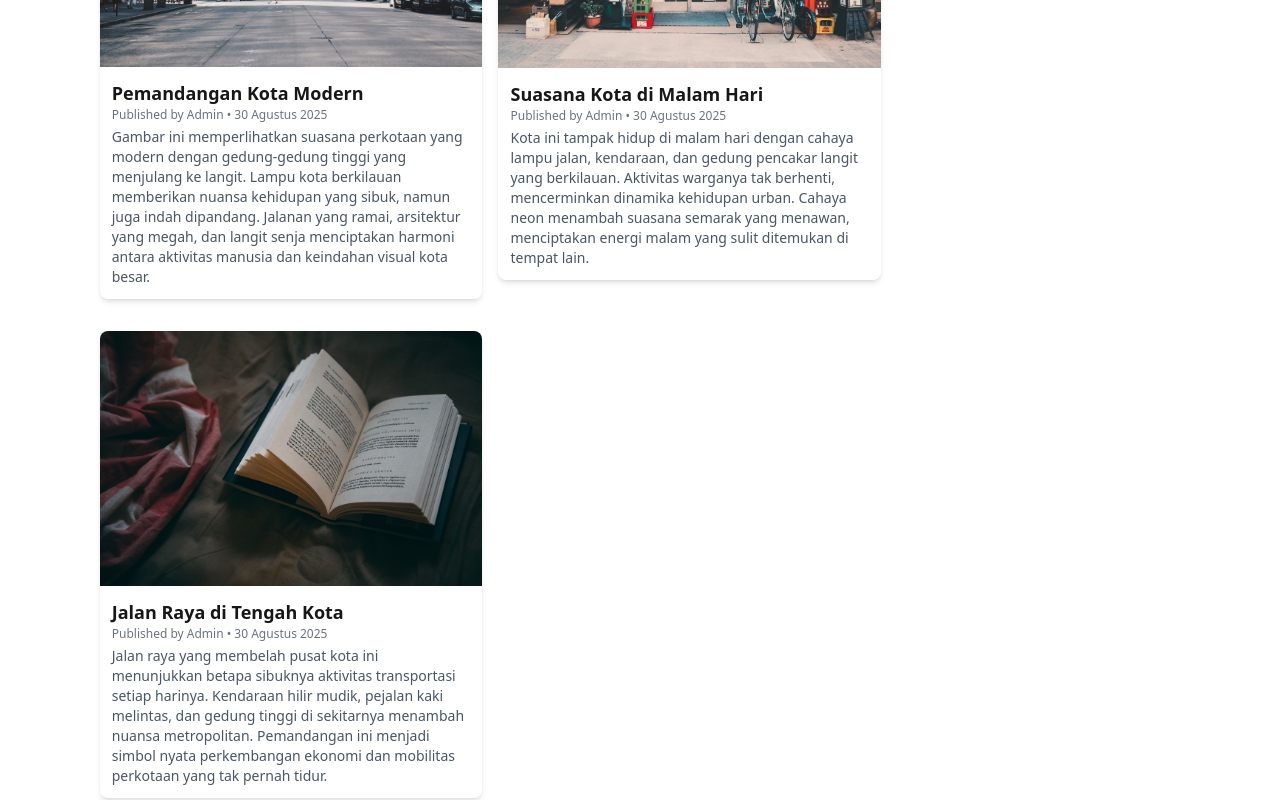
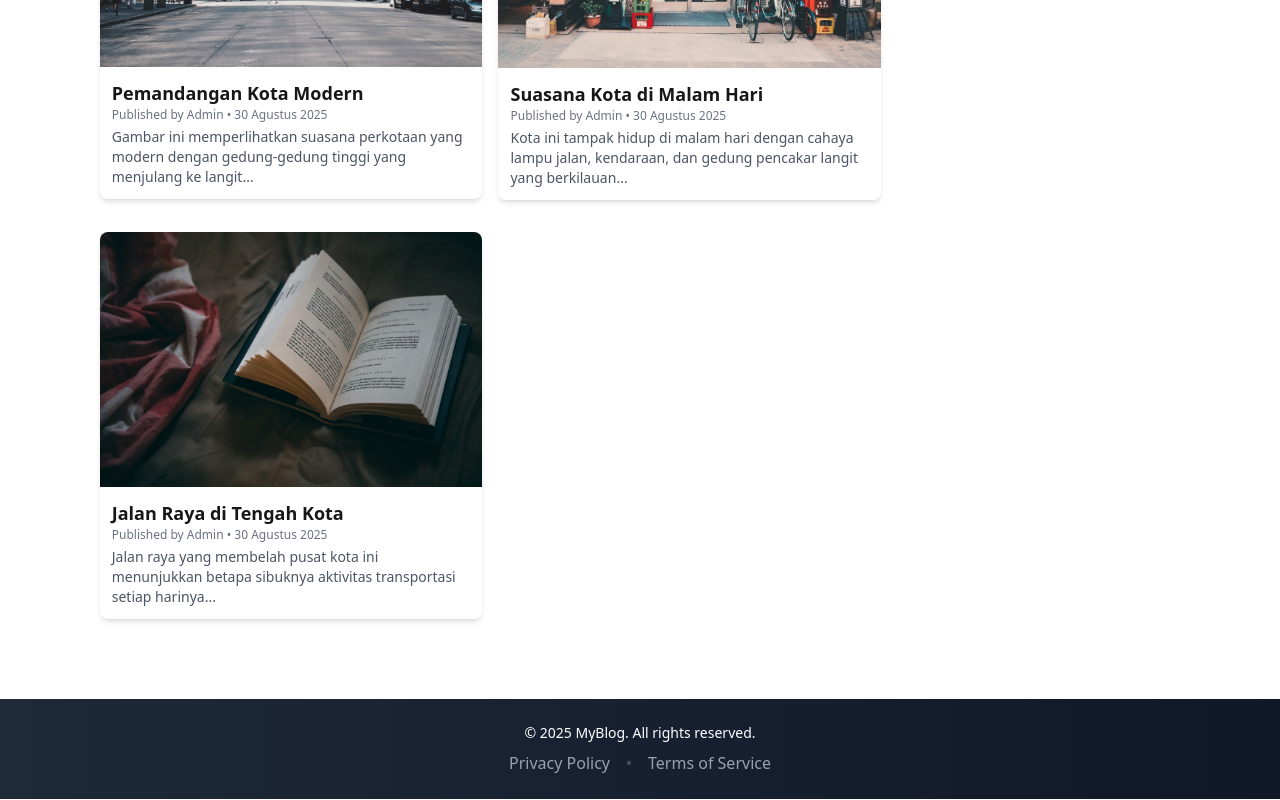
Before and after one commit to Suyono-Sukorame/blog-next, a Next.js app: page /blog in a window 1280 px wide. Shown: the part 440-1240 px from the top of the page. Built offline with nearby package versions, Linux system fonts and the light colour scheme.

Commit message:
Converting a Postcard List into Components

```diff
--- a/src/app/blog/page.tsx
+++ b/src/app/blog/page.tsx
@@ -1,6 +1,6 @@
-import Heading from "@/app/components/Heading";
+import Heading from "@/app/components/Heading"; // asumsi Heading.tsx ada
 import Link from "next/link";
-import Image from "next/image";
+import PostCard from "@/app/components/PostCard";
 
 export default function LatihanPage() {
   return (
@@ -26,81 +26,27 @@ export default function LatihanPage() {
       </ul>
 
       <div className="flex flex-wrap gap-4">
-        {/* Image 1 */}
-        <div className="mb-4 w-full sm:w-1/2 md:w-1/3">
-          <div className="overflow-hidden rounded-lg shadow-md hover:shadow-xl transition">
-            <Image
-              src="/images/image-1.jpg"
-              alt="Image 1"
-              width={400}
-              height={250}
-              className="h-auto w-full object-cover"
-            />
-            <div className="p-3">
-              <h2 className="text-lg font-semibold">Pemandangan Kota Modern</h2>
-              <p className="text-xs text-gray-500 mb-1">
-                Published by <span className="font-medium">Admin</span> • 30 Agustus 2025
-              </p>
-              <p className="text-sm text-gray-600">
-                Gambar ini memperlihatkan suasana perkotaan yang modern dengan gedung-gedung
-                tinggi yang menjulang ke langit. Lampu kota berkilauan memberikan nuansa
-                kehidupan yang sibuk, namun juga indah dipandang. Jalanan yang ramai, arsitektur
-                yang megah, dan langit senja menciptakan harmoni antara aktivitas manusia dan
-                keindahan visual kota besar.
-              </p>
-            </div>
-          </div>
-        </div>
-
-        {/* Image 2 */}
-        <div className="mb-4 w-full sm:w-1/2 md:w-1/3">
-          <div className="overflow-hidden rounded-lg shadow-md hover:shadow-xl transition">
-            <Image
-              src="/images/image-2.jpg"
-              alt="Image 2"
-              width={400}
-              height={250}
-              className="h-auto w-full object-cover"
-            />
-            <div className="p-3">
-              <h2 className="text-lg font-semibold">Suasana Kota di Malam Hari</h2>
-              <p className="text-xs text-gray-500 mb-1">
-                Published by <span className="font-medium">Admin</span> • 30 Agustus 2025
-              </p>
-              <p className="text-sm text-gray-600">
-                Kota ini tampak hidup di malam hari dengan cahaya lampu jalan, kendaraan, dan
-                gedung pencakar langit yang berkilauan. Aktivitas warganya tak berhenti,
-                mencerminkan dinamika kehidupan urban. Cahaya neon menambah suasana semarak
-                yang menawan, menciptakan energi malam yang sulit ditemukan di tempat lain.
-              </p>
-            </div>
-          </div>
-        </div>
-
-        {/* Image 3 */}
-        <div className="mb-4 w-full sm:w-1/2 md:w-1/3">
-          <div className="overflow-hidden rounded-lg shadow-md hover:shadow-xl transition">
-            <Image
-              src="/images/image-3.jpg"
-              alt="Image 3"
-              width={400}
-              height={250}
-              className="h-auto w-full object-cover"
-            />
-            <div className="p-3">
-              <h2 className="text-lg font-semibold">Jalan Raya di Tengah Kota</h2>
-              <p className="text-xs text-gray-500 mb-1">
-                Published by <span className="font-medium">Admin</span> • 30 Agustus 2025
-              </p>
-              <p className="text-sm text-gray-600">
-                Jalan raya yang membelah pusat kota ini menunjukkan betapa sibuknya aktivitas
-                transportasi setiap harinya. Kendaraan hilir mudik, pejalan kaki melintas, dan
-                gedung tinggi di sekitarnya menambah nuansa metropolitan. Pemandangan ini menjadi
-                simbol nyata perkembangan ekonomi dan mobilitas perkotaan yang tak pernah tidur.
-              </p>
-            </div>
-          </div>
-        </div>
+        <PostCard
+          image="/images/image-1.jpg"
+          title="Pemandangan Kota Modern"
+          author="Admin"
+          date="30 Agustus 2025"
+          description="Gambar ini memperlihatkan suasana perkotaan yang modern dengan gedung-gedung tinggi yang menjulang ke langit..."
+        />
+        <PostCard
+          image="/images/image-2.jpg"
+          title="Suasana Kota di Malam Hari"
+          author="Admin"
+          date="30 Agustus 2025"
+          description="Kota ini tampak hidup di malam hari dengan cahaya lampu jalan, kendaraan, dan gedung pencakar langit yang berkilauan..."
+        />
+        <PostCard
+          image="/images/image-3.jpg"
+          title="Jalan Raya di Tengah Kota"
+          author="Admin"
+          date="30 Agustus 2025"
+          description="Jalan raya yang membelah pusat kota ini menunjukkan betapa sibuknya aktivitas transportasi setiap harinya..."
+        />
       </div>
     </>
   );
--- /dev/null
+++ b/src/app/components/PostCard.tsx
@@ -0,0 +1,38 @@
+import Image from "next/image";
+
+type PostCardProps = {
+  image: string;
+  title: string;
+  author: string;
+  date: string;
+  description: string;
+};
+
+export default function PostCard({
+  image,
+  title,
+  author,
+  date,
+  description,
+}: PostCardProps) {
+  return (
+    <div className="mb-4 w-full sm:w-1/2 md:w-1/3">
+      <div className="overflow-hidden rounded-lg shadow-md hover:shadow-xl transition">
+        <Image
+          src={image}
+          alt={title}
+          width={400}
+          height={250}
+          className="h-auto w-full object-cover"
+        />
+        <div className="p-3">
+          <h2 className="text-lg font-semibold">{title}</h2>
+          <p className="text-xs text-gray-500 mb-1">
+            Published by <span className="font-medium">{author}</span> • {date}
+          </p>
+          <p className="text-sm text-gray-600">{description}</p>
+        </div>
+      </div>
+    </div>
+  );
+}
```
